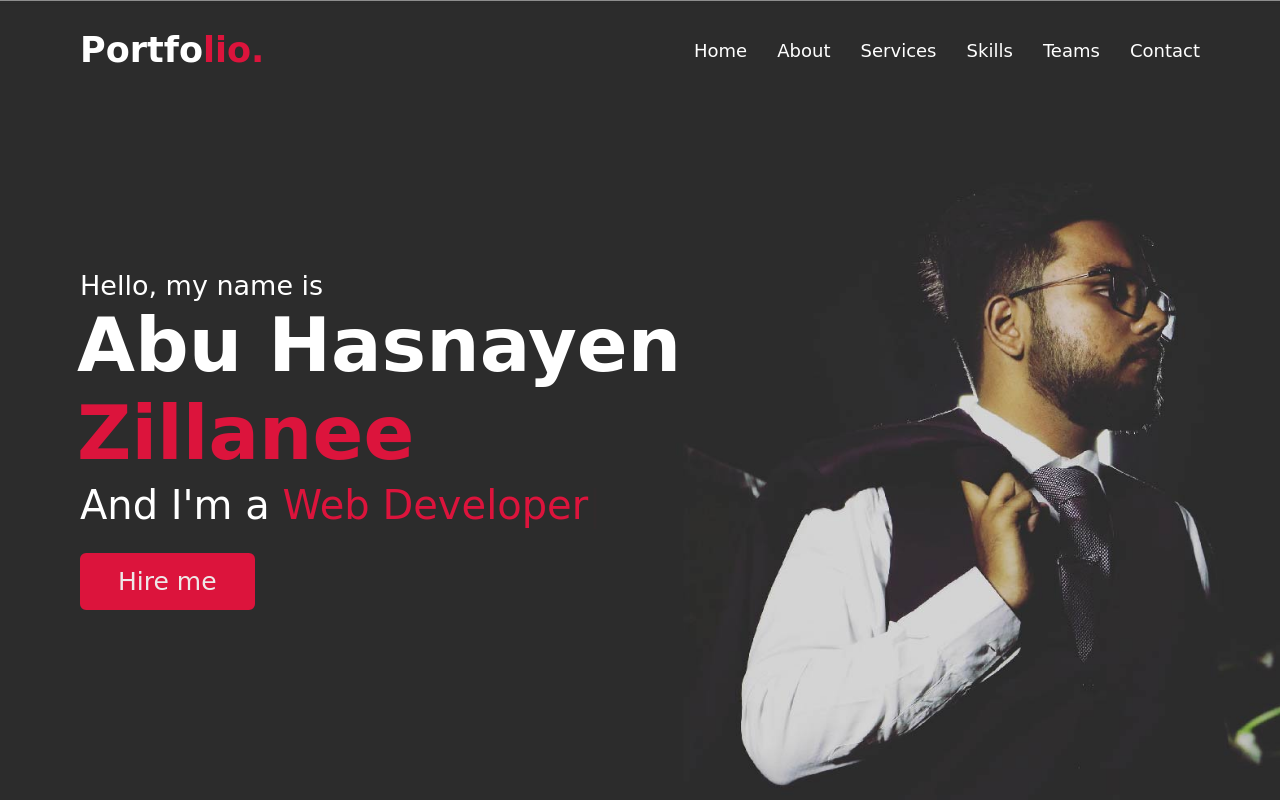
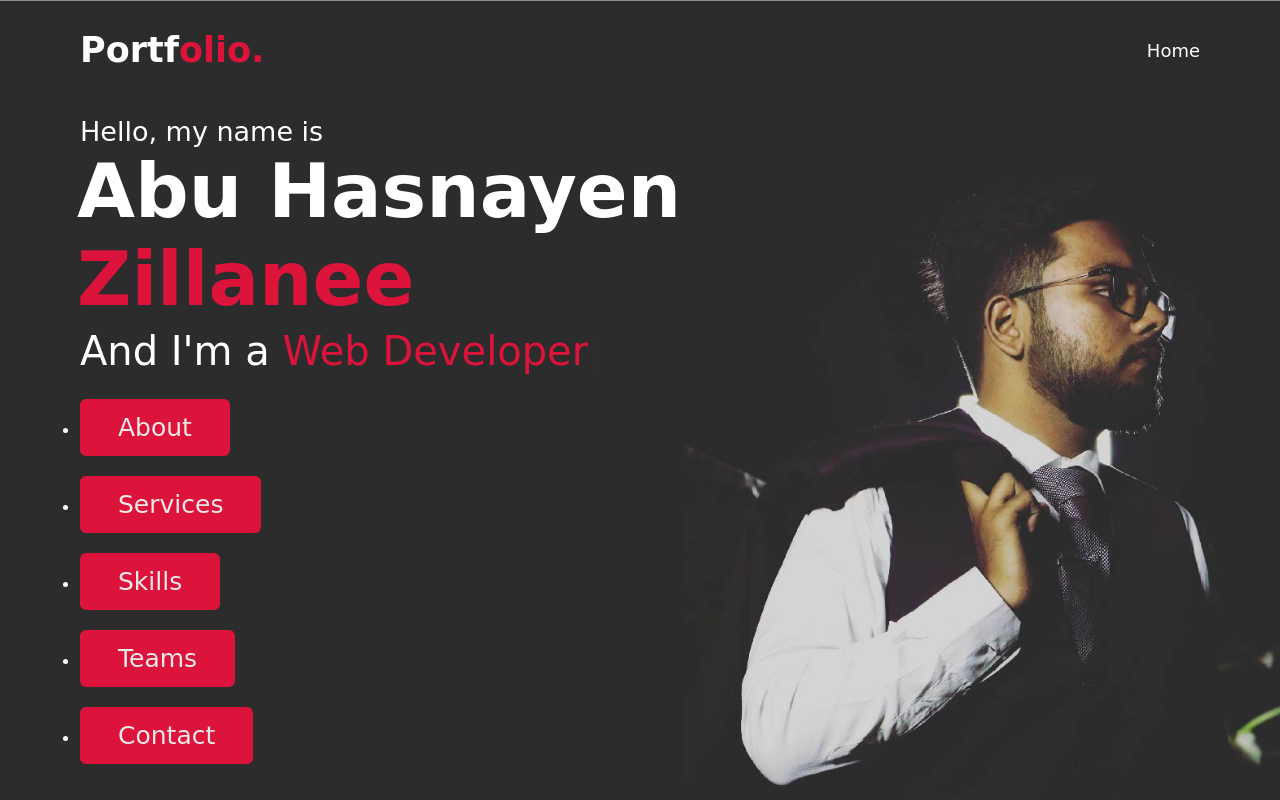
Before and after one commit to hasnayen/My-Face, a plain HTML site: page index.html in a window 1280 px wide. Shown: the top 800 px of the page. Drawn offline with nearby package versions, Linux system fonts and the light colour scheme; a web font is replaced by a local one.

Commit message:
4th commit

```diff
--- a/index.html
+++ b/index.html
@@ -21,14 +21,12 @@
     </div>
     <nav class="navbar">
         <div class="max-width">
-            <div class="logo"><a href="#">Portfo<span>lio.</span></a></div>
+            <div class="logo"><a href="#">Portf<span>olio.</span></a></div>
             <ul class="menu">
                 <li><a href="#home" class="menu-btn">Home</a></li>
-                <li><a href="#about" class="menu-btn">About</a></li>
-                <li><a href="#services" class="menu-btn">Services</a></li>
-                <li><a href="#skills" class="menu-btn">Skills</a></li>
-                <li><a href="#teams" class="menu-btn">Teams</a></li>
-                <li><a href="#contact" class="menu-btn">Contact</a></li>
+
+
+
             </ul>
             <div class="menu-btn">
                 <i class="fas fa-bars"></i>
@@ -44,7 +42,13 @@
                     <br= style="color: crimson;">Zillanee
                 </div>
                 <div class="text-3">And I'm a <span class="typing"></span></div>
-                <a href="#">Hire me</a>
+                <ul class="menu">
+                    <li><a href="#about" class="menu-btn">About</a></li>
+                    <li><a href="#services" class="menu-btn">Services</a></li>
+                    <li><a href="#skills" class="menu-btn">Skills</a></li>
+                    <li><a href="#teams" class="menu-btn">Teams</a></li>
+                    <li><a href="#contact" class="menu-btn">Contact</a></li>
+                </ul>
             </div>
         </div>
     </section>
--- a/styles.css
+++ b/styles.css
@@ -403,7 +403,7 @@ section .title::after{
     transition: all 0.3s ease;
 }
 .teams .carousel .card:hover img{
-    border-color: black;
+    border-color: rgb(248, 243, 243);
 }
 .owl-dots{
     text-align: center;
@@ -482,7 +482,7 @@ section .title::after{
 .contact .right form .textarea textarea{
     height: 100%;
     width: 100%;
-    border: 1px solid lightgrey;
+    border: 1px solid rgb(15, 15, 15);
     border-radius: 6px;
     outline: none;
     padding: 0 15px;
```
